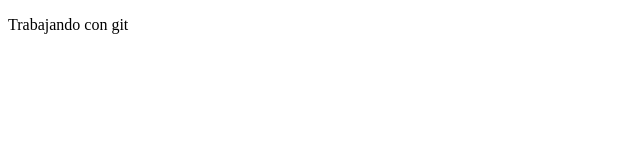
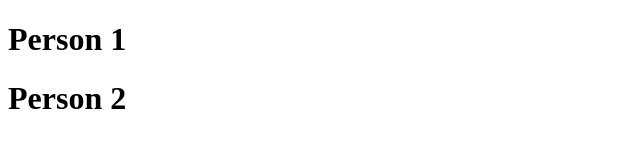
Before and after one commit to JavierProjects/repoONE, a plain HTML site: page index.html in a window 1280 px wide. Shown: the whole page, without its empty margins (0-640 px from the left). Drawn offline with Linux system fonts and the light colour scheme.

Commit message:
Edit index.html

```diff
--- a/index.html
+++ b/index.html
@@ -4,10 +4,10 @@
   <meta charset="UTF-8">
   <meta http-equiv="X-UA-Compatible" content="IE=edge">
   <meta name="viewport" content="width=device-width, initial-scale=1.0">
-  <title>feature mistake</title>
+  <title>Git</title>
 </head>
 <body>
-  <p>Trabajando con git</p>
-
+  <h1>Person 1</h1>
+  <h1>Person 2</h1>
 </body>
 </html>
```
